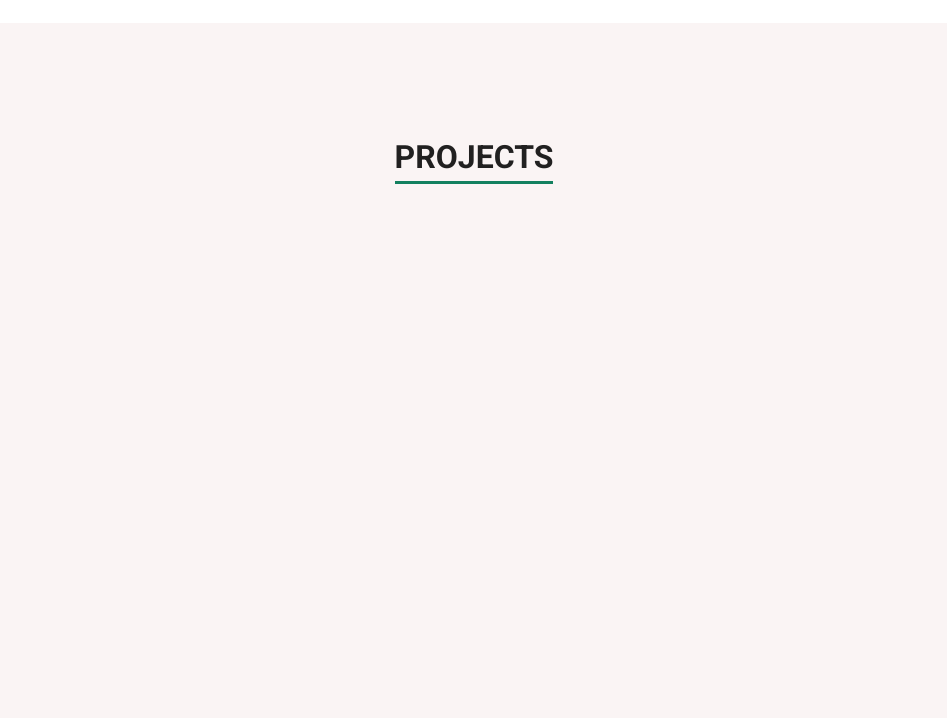
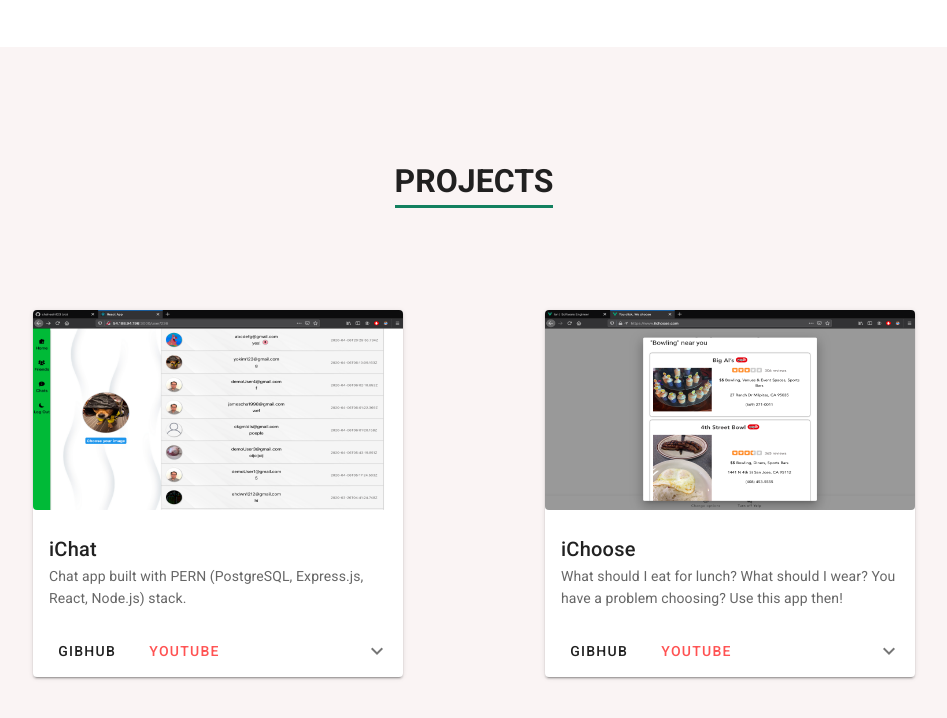
Before and after one commit to chaheein123/vue-portfolio, a Vue app: page / in a window 1280 px wide. Shown: the part 2222-2940 px from the top of the page, without its empty margins (166-1113 px from the left). Built offline with nearby package versions, Linux system fonts and the light colour scheme.

Commit message:
done with project

```diff
--- a/src/components/AboutComponent/AboutComponent.scss
+++ b/src/components/AboutComponent/AboutComponent.scss
@@ -21,7 +21,7 @@
     position: relative;
     top: -20px;
     // border: 1px black solid;
-    width: 60%;
+    width: 260px;
   }
 
   .hexagons{
--- /dev/null
+++ b/src/components/ProjectCardComponent/ProjectCardComponent.html
@@ -0,0 +1,46 @@
+<div class="col-md-6">
+  <v-card class="mx-auto" max-width="370px" min-width="355">
+    <a :href="cardInfo.webAddress" target="_blank">
+      <img :src="cardInfo.imgUrl" height="200px" width="100%" class="project-card-img" />
+    </a>
+
+    <v-card-title>
+      {{cardInfo.title}}
+    </v-card-title>
+
+    <v-card-subtitle class="project-card-subtitle">
+      <div>
+        {{cardInfo.content}}
+      </div>
+    </v-card-subtitle>
+
+    <v-card-actions>
+      <a :href="cardInfo.githubAddress" target="_blank">
+        <v-btn text>
+          GibHub
+        </v-btn>
+      </a>
+
+      <a :href="cardInfo.youtubeAddress" target="_blank">
+        <v-btn color="error" text>
+          Youtube
+        </v-btn>
+      </a>
+      <v-spacer></v-spacer>
+
+      <v-btn icon @click="show = !show">
+        <v-icon>{{ show ? 'mdi-chevron-up' : 'mdi-chevron-down' }}</v-icon>
+      </v-btn>
+    </v-card-actions>
+
+    <v-expand-transition>
+      <div v-show="show">
+        <v-divider></v-divider>
+
+        <v-card-text>
+          Technologies: {{cardInfo.technologies}}
+        </v-card-text>
+      </div>
+    </v-expand-transition>
+  </v-card>
+</div>
--- /dev/null
+++ b/src/components/ProjectCardComponent/ProjectCardComponent.scss
@@ -0,0 +1,7 @@
+.project-card-img {
+  border-radius: 4px;
+}
+
+.project-card-subtitle {
+  text-align: left;
+}
--- /dev/null
+++ b/src/components/ProjectCardComponent/ProjectCardComponent.vue
@@ -0,0 +1,15 @@
+<template src="./ProjectCardComponent.html"/>
+
+<script>
+export default {
+  name: "ProjectCardComponent",
+
+  props: ["cardInfo"],
+
+  data: () => ({
+    show: false,
+  }),
+}
+</script>
+
+<style lang="scss" src="./ProjectCardComponent.scss" scoped/>
--- a/src/components/ProjectComponent/ProjectComponent.html
+++ b/src/components/ProjectComponent/ProjectComponent.html
@@ -2,7 +2,9 @@
   <div class="projects-section">
     <h1>PROJECTS</h1>
     <div class="container">
-
+      <div class="row">
+        <ProjectCardComponent v-for="(projectCard, index) in projectCards" :key="index" :cardInfo="projectCard" />
+      </div>
     </div>
   </div>
 </div>
--- a/src/components/ProjectComponent/ProjectComponent.scss
+++ b/src/components/ProjectComponent/ProjectComponent.scss
@@ -1,8 +1,9 @@
 .project-component {
+  background-color: rgb(250, 244, 244);
   .projects-section {
-    background-color: rgb(250, 244, 244);
     padding-top: 110px;
-    margin-top: 110px;
+    // margin-top: 110px;
+    margin: 110px 10% 0 10%;
     height: 1800px;
     text-align: center;
 
--- a/src/components/ProjectComponent/ProjectComponent.vue
+++ b/src/components/ProjectComponent/ProjectComponent.vue
@@ -1,9 +1,37 @@
 <template src="./ProjectComponent.html"/>
 
 <script>
+import ProjectCardComponent from "../ProjectCardComponent/ProjectCardComponent.vue";
+
 export default {
   name: "ProjectComponent",
 
+  components: {
+    ProjectCardComponent,
+  },
+
+  data: () => ({
+    projectCards: [
+      {
+        title: "iChat",
+        imgUrl: "/project1shot.png",
+        webAddress: "http://54.188.94.196:3000/",
+        content: "Chat app built with PERN (PostgreSQL, Express.js, React, Node.js) stack.",
+        technologies: "PostgreSQL, Express.js, React, Node.js, JSON Web Tokens (JWT), Socket.IO, REST API, Material-UI, Bootstrap, Firebase",
+        githubAddress:"https://github.com/chaheein123/chat-app-frontend",
+        youtubeAddress:"https://www.youtube.com/watch?v=LfFnA1pO_Zg",
+      },
+      {
+        title: "iChoose",
+        imgUrl: "/project2shot.png",
+        webAddress: "https://iichoose.com/",
+        content: "What should I eat for lunch? What should I wear? You have a problem choosing? Use this app then!",
+        technologies: "Vue.js, Yelp API, Unsplash.com API, Geolocation API",
+        githubAddress: "https://github.com/chaheein123/iChoose-wheel",
+        youtubeAddress: "https://www.youtube.com/watch?v=bMgdm3rmqKg",
+      },
+    ]
+  })
 }
 </script>
 
```
Also changed, not shown: public/project1shot.png (added), public/project2shot.png (added).
